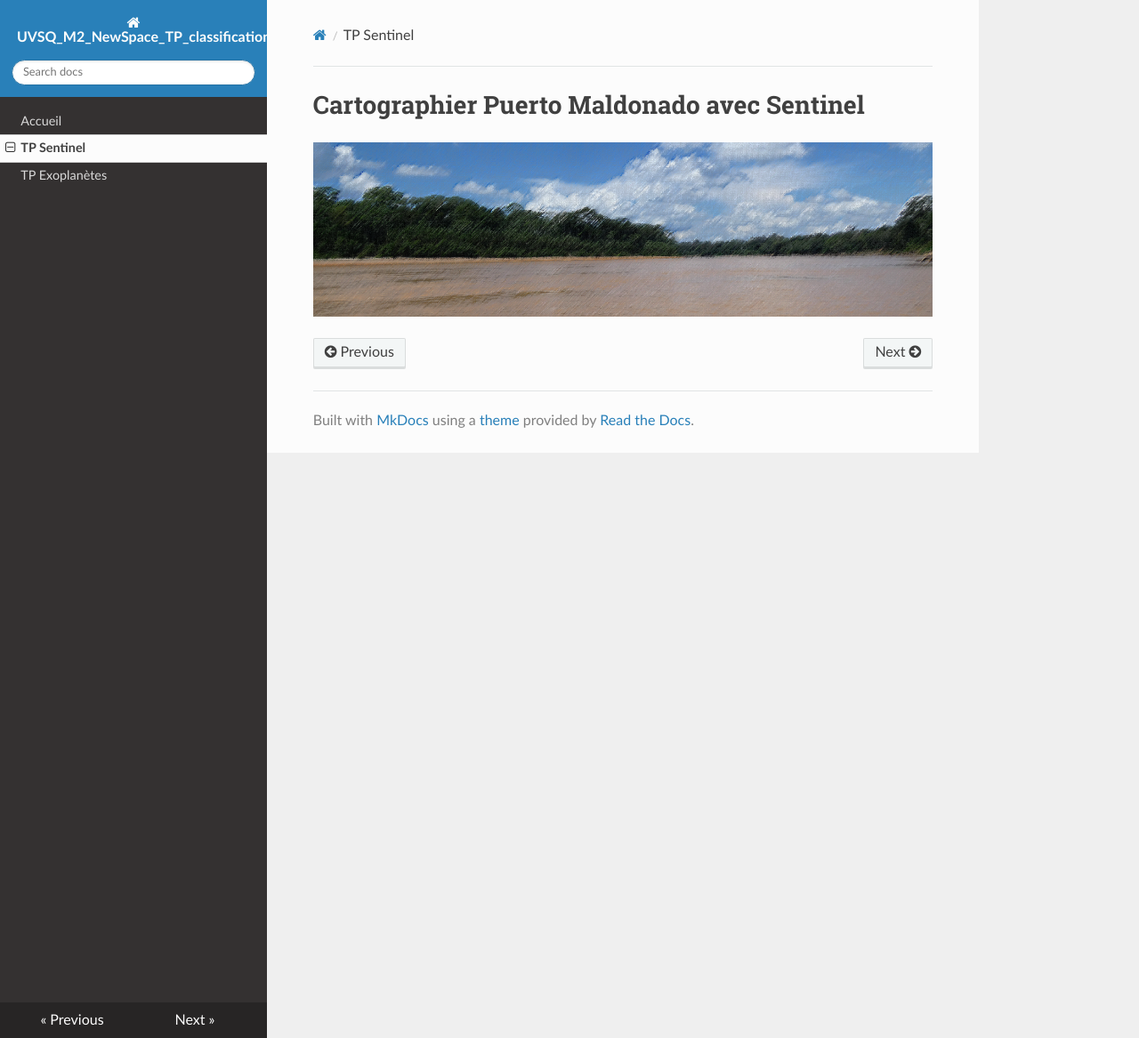
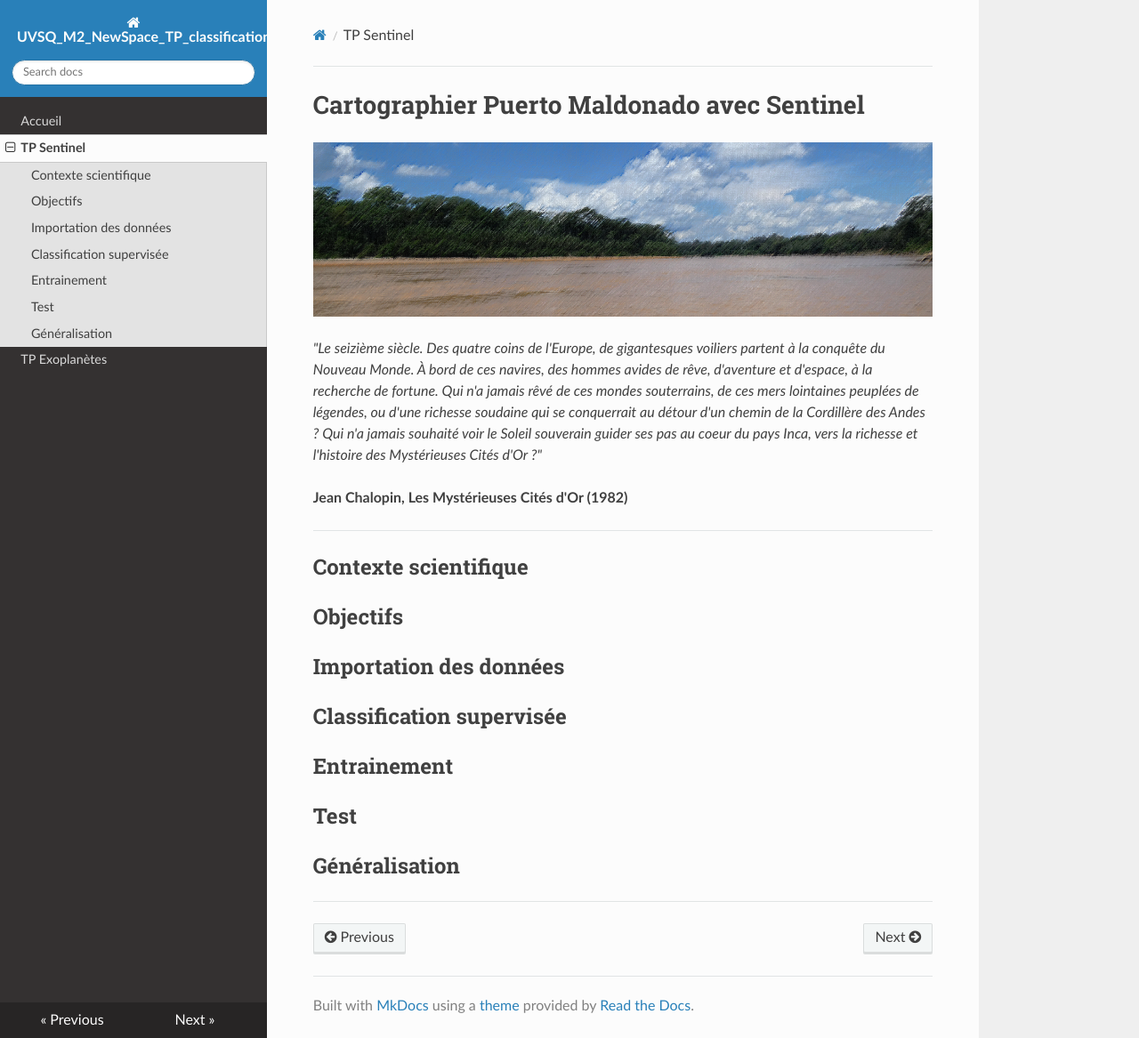
Before and after one commit to NicOudart/UVSQ_M2_NewSpace_TP_classification, an MkDocs documentation site: the page built from docs/TP_sentinel.md, in a window 1280 px wide and 1167 px high. Shown: the whole window at 89% size. Built offline with MkDocs 1.6.1, drawn with Linux system fonts in a browser that asks for light colours; nearby versions of some CDN libraries.

Commit message:
-Progress on classification.

```diff
--- a/docs/TP_sentinel.md
+++ b/docs/TP_sentinel.md
@@ -1,3 +1,25 @@
 # Cartographier Puerto Maldonado avec Sentinel
 
 ![En-tête TP Sentinel](img/Header_TP_sentinel.png)
+
+_"Le seizième siècle. Des quatre coins de l'Europe, de gigantesques voiliers partent à la conquête du Nouveau Monde. À bord de ces navires, des hommes avides de rêve, d'aventure et d'espace, à la recherche de fortune. Qui n'a jamais rêvé de ces mondes souterrains, de ces mers lointaines peuplées de légendes, ou d'une richesse soudaine qui se conquerrait au détour d'un chemin de la Cordillère des Andes ? Qui n'a jamais souhaité voir le Soleil souverain guider ses pas au coeur du pays Inca, vers la richesse et l'histoire des Mystérieuses Cités d'Or ?"_
+
+**Jean Chalopin, Les Mystérieuses Cités d'Or (1982)**
+
+---
+
+## Contexte scientifique
+
+## Objectifs
+
+## Importation des données
+
+## Classification supervisée
+
+## Entrainement
+
+## Test
+
+## Généralisation
+
+---
```
